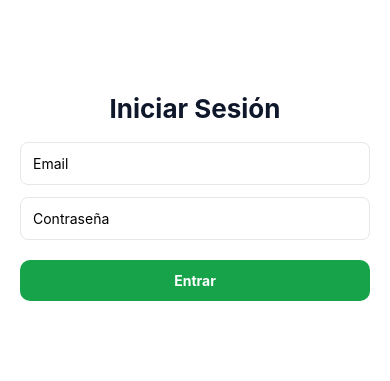
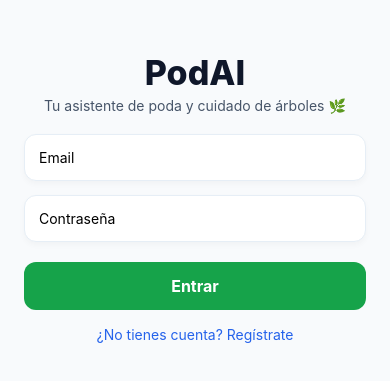
Before and after one commit to fergil76/podAI, a React Native app: screen /Login in a window 390 px wide. Shown: the part 225-606 px from the top of the page. Built offline with nearby package versions, Linux system fonts and the light colour scheme.

Commit message:
UI: mejorar diseño Login, Register, Home y Profile

```diff
--- a/src/screens/LoginScreen.js
+++ b/src/screens/LoginScreen.js
@@ -1,23 +1,104 @@
-import React from "react";
-import { View, Text, TextInput, TouchableOpacity, StyleSheet } from "react-native";
+import React, { useState } from "react";
+import { View, Text, TextInput, TouchableOpacity, StyleSheet, Alert } from "react-native";
 
 export default function LoginScreen({ navigation }) {
+  const [email, setEmail] = useState("");
+  const [password, setPassword] = useState("");
+
+  const handleLogin = () => {
+    if (!email || !password) {
+      Alert.alert("Error", "Por favor completa todos los campos.");
+      return;
+    }
+    // Usuario de prueba
+    if (email === "test@test.com" && password === "1234") {
+      navigation.replace("Home", { email });
+    } else {
+      Alert.alert("Error", "Email o contraseña incorrectos.");
+    }
+  };
+
   return (
     <View style={styles.container}>
-      <Text style={styles.title}>Iniciar Sesión</Text>
-      <TextInput placeholder="Email" keyboardType="email-address" style={styles.input} />
-      <TextInput placeholder="Contraseña" secureTextEntry style={styles.input} />
-      <TouchableOpacity style={styles.button} onPress={() => alert("Login pendiente de implementar")}>
+      <Text style={styles.title}>PodAI</Text>
+      <Text style={styles.subtitle}>Tu asistente de poda y cuidado de árboles 🌿</Text>
+
+      <TextInput
+        placeholder="Email"
+        keyboardType="email-address"
+        style={styles.input}
+        value={email}
+        onChangeText={setEmail}
+        autoCapitalize="none"
+      />
+      <TextInput
+        placeholder="Contraseña"
+        secureTextEntry
+        style={styles.input}
+        value={password}
+        onChangeText={setPassword}
+      />
+
+      <TouchableOpacity style={styles.button} onPress={handleLogin}>
         <Text style={styles.buttonText}>Entrar</Text>
+      </TouchableOpacity>
+
+      <TouchableOpacity onPress={() => navigation.replace("Register")}>
+        <Text style={styles.link}>¿No tienes cuenta? Regístrate</Text>
       </TouchableOpacity>
     </View>
   );
 }
 
 const styles = StyleSheet.create({
-  container: { flex:1, justifyContent:'center', padding:20, backgroundColor:'#fff' },
-  title: { fontSize:26, fontWeight:'700', marginBottom:18, textAlign:'center', color:'#0f172a' },
-  input: { borderWidth:1, borderColor:'#e5e7eb', padding:12, marginBottom:12, borderRadius:8 },
-  button: { backgroundColor:'#16A34A', padding:12, borderRadius:10, alignItems:'center', marginTop:8 },
-  buttonText: { color:'#fff', fontWeight:'700' }
+  container: {
+    flex: 1,
+    justifyContent: "center",
+    padding: 24,
+    backgroundColor: "#f8fafc"
+  },
+  title: {
+    fontSize: 34,
+    fontWeight: "800",
+    textAlign: "center",
+    color: "#0f172a",
+    marginBottom: 4
+  },
+  subtitle: {
+    fontSize: 14,
+    textAlign: "center",
+    color: "#475569",
+    marginBottom: 20
+  },
+  input: {
+    borderWidth: 1,
+    borderColor: "#e6eef6",
+    backgroundColor: "#ffffff",
+    padding: 14,
+    marginBottom: 14,
+    borderRadius: 12,
+    shadowColor: "#000",
+    shadowOpacity: 0.03,
+    shadowOffset: { width: 0, height: 3 },
+    shadowRadius: 6,
+    elevation: 2
+  },
+  button: {
+    backgroundColor: "#16A34A",
+    padding: 14,
+    borderRadius: 12,
+    alignItems: "center",
+    marginTop: 6
+  },
+  buttonText: {
+    color: "#fff",
+    fontWeight: "700",
+    fontSize: 16
+  },
+  link: {
+    marginTop: 16,
+    textAlign: "center",
+    color: "#2563eb",
+    fontSize: 14
+  }
 });
```
Also changed, not shown: src/screens/HomeScreen.js (added, +31 -0 lines), src/screens/ProfileScreen.js (added, +25 -0 lines), src/screens/RegisterScreen.js (added, +76 -0 lines).
